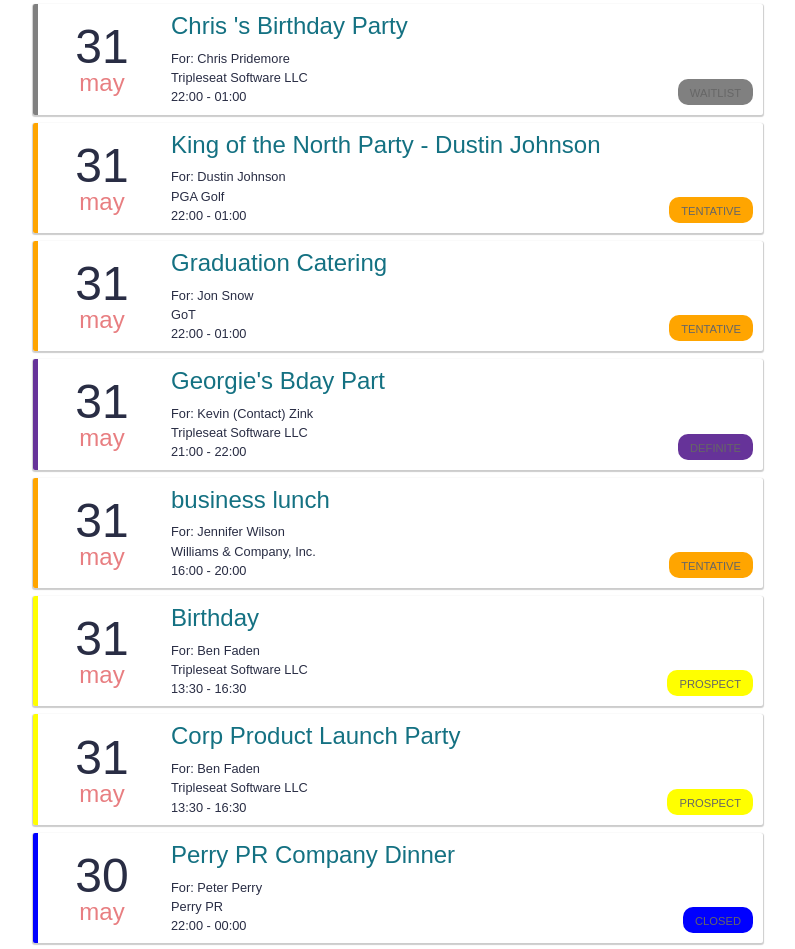
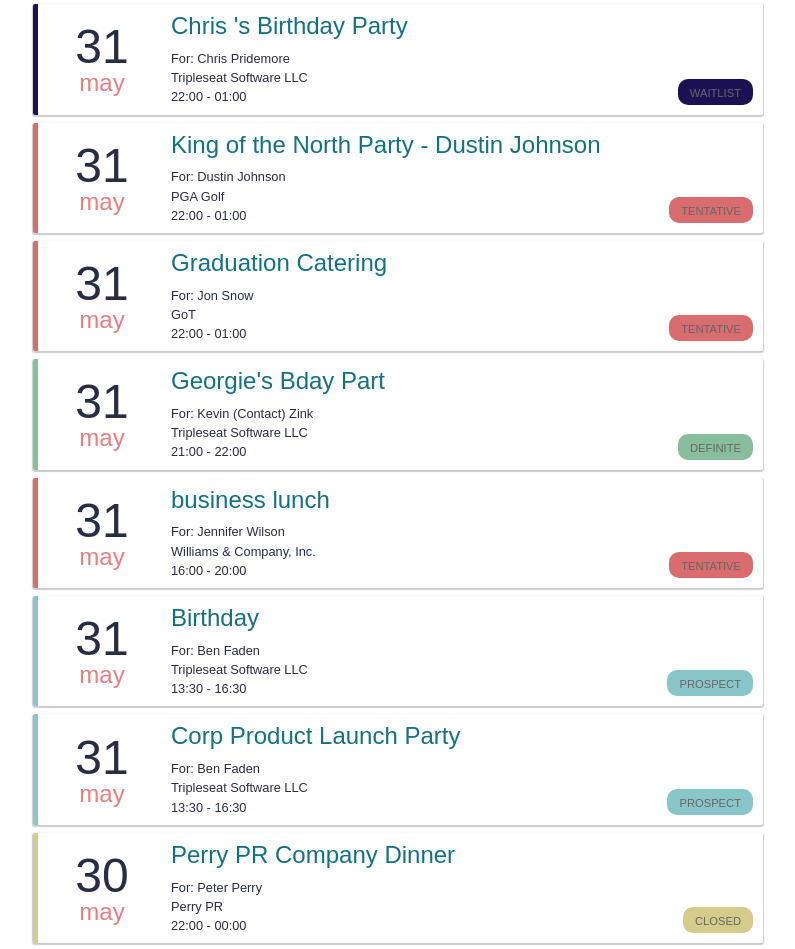
Before and after one commit to fsegu002/frontend-challenge, a React (Create React App) app: page / in a window 1280 px wide. Shown: the part 1221-2170 px from the top of the page, without its empty margins (242-1037 px from the left). Built offline with nearby package versions, Linux system fonts and the light colour scheme.

Commit message:
updated status colors

```diff
--- a/src/components/event/style.css
+++ b/src/components/event/style.css
@@ -68,9 +68,9 @@
 }
 
 
-.PROSPECT{ background-color: yellow;}
-.TENTATIVE{ background-color: orange; }
-.DEFINITE{ background-color: rebeccapurple;}
-.CLOSED{ background-color: blue;}
-.LOST{ background-color: red;}
-.WAITLIST{ background-color: grey;}
+.PROSPECT{ background-color: #89c6ca;}
+.TENTATIVE{ background-color: #d96c6e;}
+.DEFINITE{ background-color: #89be9d;}
+.CLOSED{ background-color: #d5cc8c;}
+.LOST{ background-color: #746E64;}
+.WAITLIST{ background-color: #1c1253;}
```
